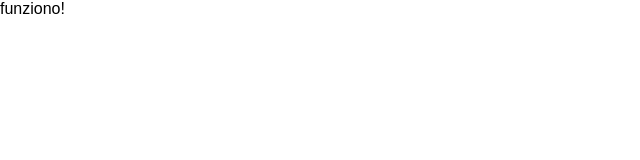
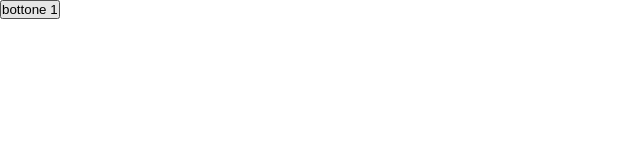
Before and after one commit to giuseppe-lisi/react-use-state, a React (Vite) app: page / in a window 1280 px wide. Shown: the top 160 px of the page, without its empty margins (0-640 px from the left). Built offline with nearby package versions, Linux system fonts and the light colour scheme.

Commit message:
importati languages in App

```diff
--- a/src/App.jsx
+++ b/src/App.jsx
@@ -1,9 +1,10 @@
 import { useState } from "react";
+import languages from "./assets/data/languages";
 
 function App() {
     return (
         <>
-            <div>funziono!</div>
+            <button>bottone 1</button>
         </>
     )
 }
--- a/src/assets/data/languages.js
+++ b/src/assets/data/languages.js
@@ -30,3 +30,5 @@ const languages = [
     description: "ReactJS è una libreria JavaScript per costruire interfacce utente, in particolare applicazioni a pagina singola. Consente agli sviluppatori di creare componenti UI riutilizzabili e di gestire efficacemente lo stato dell'applicazione."
   }
 ];
+
+export default languages;
```
